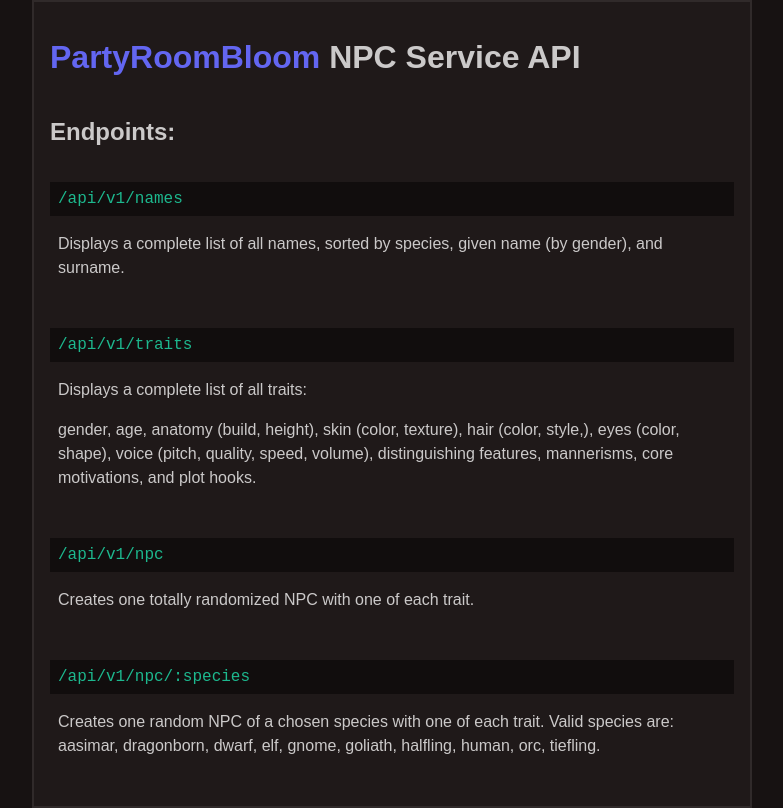
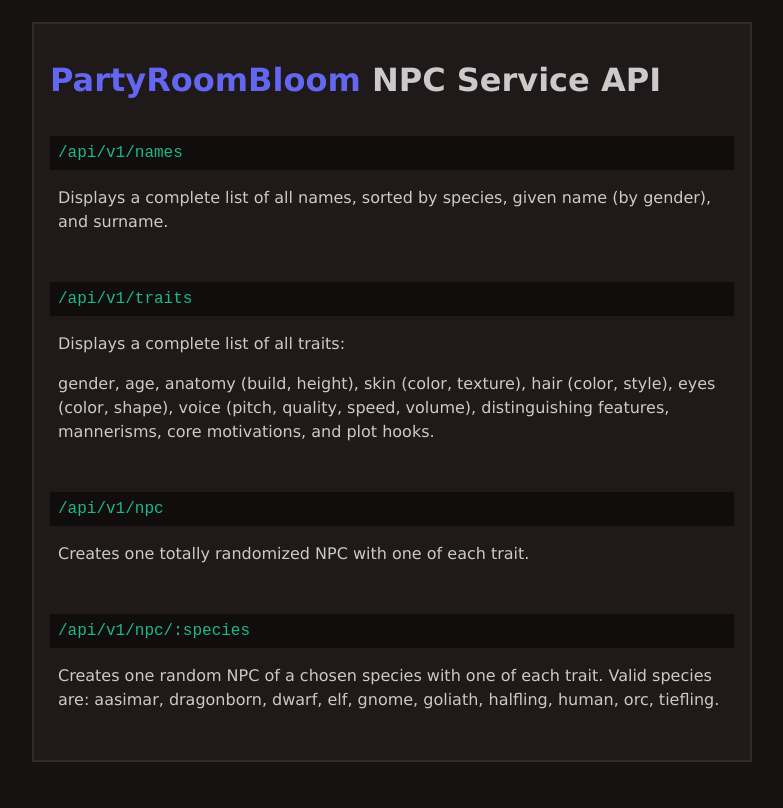
Before and after one commit to BKSchatzki/prb-npc-service, a website: page src/index.html in a window 1280 px wide. Shown: the whole page, without its empty margins (248-1031 px from the left). Drawn offline with Linux system fonts and the light colour scheme; files that its build step writes are made by us from their sources.

Commit message:
Additional styles to index page

```diff
--- a/src/index.html
+++ b/src/index.html
@@ -23,7 +23,6 @@
         >
         NPC Service API
       </h1>
-      <h2>Endpoints:</h2>
       <ul>
         <li>
           <code>/api/v1/names</code>
@@ -36,7 +35,7 @@
           <code>/api/v1/traits</code>
           <p>Displays a complete list of all traits:</p>
           <p>
-            gender, age, anatomy (build, height), skin (color, texture), hair (color, style,), eyes
+            gender, age, anatomy (build, height), skin (color, texture), hair (color, style), eyes
             (color, shape), voice (pitch, quality, speed, volume), distinguishing features,
             mannerisms, core motivations, and plot hooks.
           </p>
--- a/src/public/style.css
+++ b/src/public/style.css
@@ -12,6 +12,11 @@
   box-sizing: border-box;
 }
 
+*::selection {
+  background-color: #ffbe00;
+  color: var(--document-background-color);
+}
+
 html,
 body {
   align-items: center;
@@ -19,7 +24,7 @@
   color: var(--document-text-color);
   display: flex;
   flex-direction: column;
-  font-family: sans-serif;
+  font-family: 'Verdana', sans-serif;
   justify-content: center;
   min-height: calc(100vh - var(--container-padding-y));
   margin: 0;
@@ -41,6 +46,7 @@
   a {
     color: #6366f1;
     text-decoration: none;
+    transition: color 150ms ease-in-out 0ms;
   }
   a:visited {
     color: #6366f1;
```
